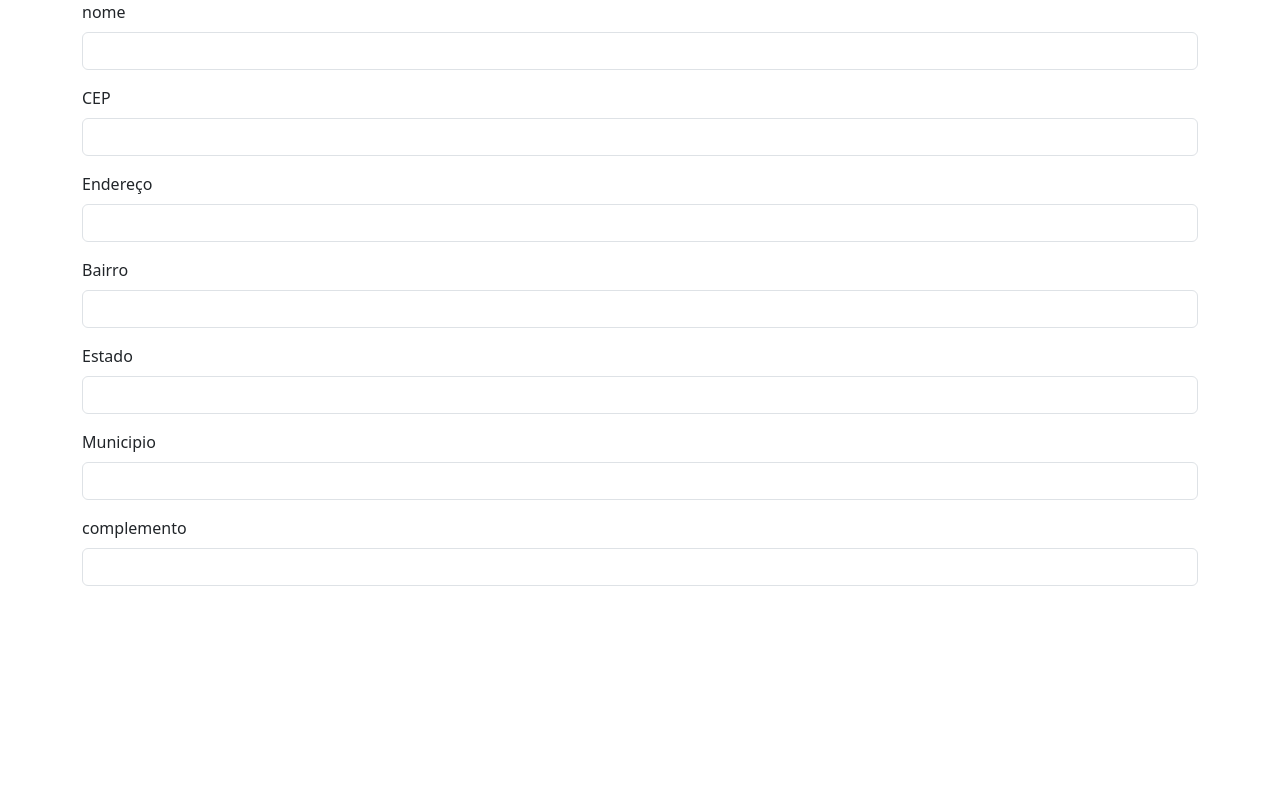
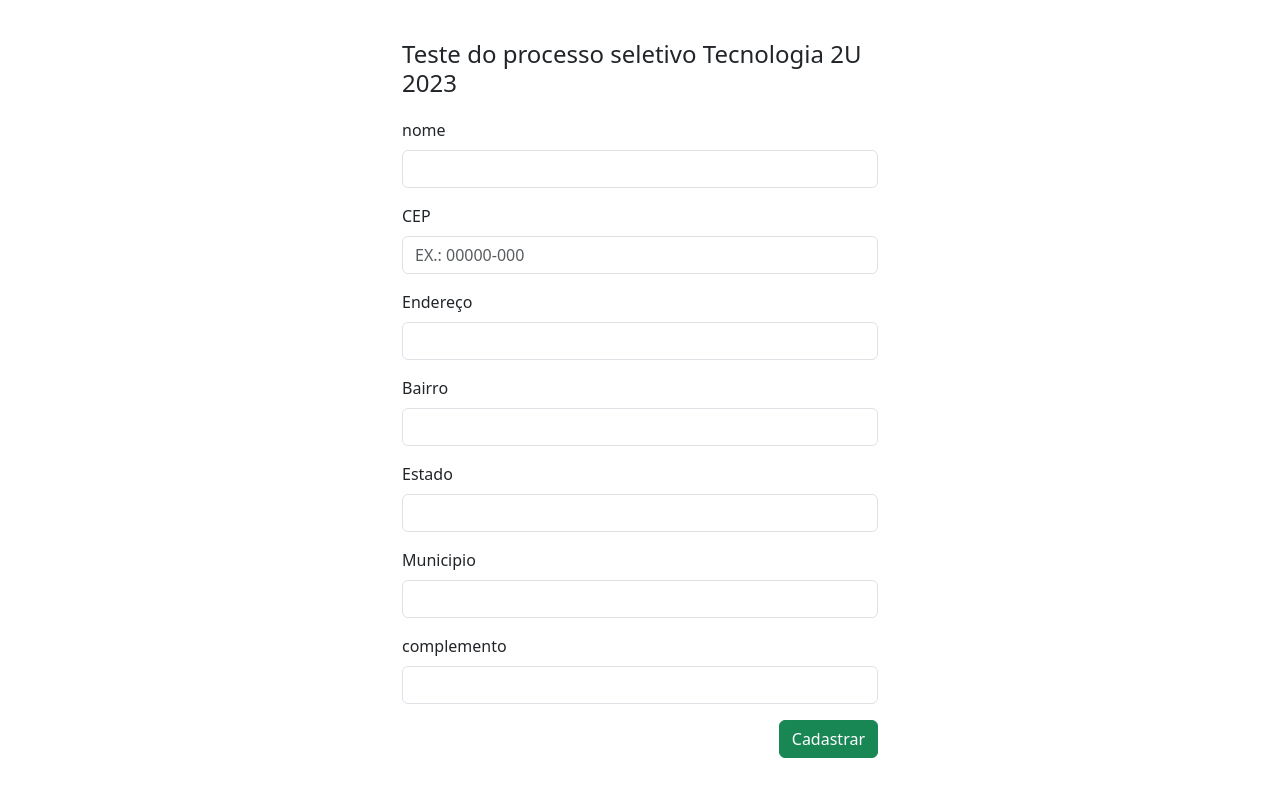
Before and after one commit to Alexandrodasilva/2U, a PHP site: page / in a window 1280 px wide. Run offline with PHP 8.4, Linux system fonts and the light colour scheme.

Commit message:
criei uma um arquivo php para onde irei enviar os arquivos e enviar para o banco, no index fiz o method post para enviar o cadastro e um required para cadastrar as informações, só não fiz em complemento, fica opcional.

```diff
--- a/index.php
+++ b/index.php
@@ -5,38 +5,47 @@
     <meta http-equiv="X-UA-Compatible" content="IE=edge">
     <meta name="viewport" content="width=device-width, initial-scale=1.0">
     <link href="https://cdn.jsdelivr.net/npm/bootstrap@5.3.0-alpha1/dist/css/bootstrap.min.css" rel="stylesheet" integrity="sha384-GLhlTQ8iRABdZLl6O3oVMWSktQOp6b7In1Zl3/Jr59b6EGGoI1aFkw7cmDA6j6gD" crossorigin="anonymous">
+    <style type="text/css">
+        #tamanhoContainer{
+            width: 500px;
+        }
+    </style>
     <title>Processo Seletivo 2U</title>
 </head>
 <body>
-    <div class="container">
-        <form>
+    <div class="container" id="tamanhoContainer" style="margin-top: 40px">
+        <h4>Teste do processo seletivo Tecnologia 2U 2023</h4>
+        <form method="POST" action="inserir_cadastro.php" style="margin-top: 20px">
             <div class="mb-3">
-                <label for="exampleFormControlInput1" class="form-label">nome</label>
-                <input type="text" class="form-control" id="exampleFormControlInput1" >
+                <label for="exampleFormControlInput1" class="form-label" >nome</label>
+                <input type="text" class="form-control" id="exampleFormControlInput1" name="nome" required>
             </div>
             <div class="mb-3">
-                <label for="exampleFormControlInput1" class="form-label">CEP</label>
-                <input type="number" class="form-control" id="exampleFormControlInput1" >
+                <label for="exampleFormControlInput1" class="form-label" >CEP</label>
+                <input type="number" class="form-control" id="exampleFormControlInput1" name="cep" placeholder="EX.: 00000-000" required>
             </div>
             <div class="mb-3">
-                <label for="exampleFormControlInput1" class="form-label">Endereço</label>
-                <input type="text" class="form-control" id="exampleFormControlInput1" >
+                <label for="exampleFormControlInput1" class="form-label" >Endereço</label>
+                <input type="text" class="form-control" id="exampleFormControlInput1" name="endereco" required>
             </div>
             <div class="mb-3">
-                <label for="exampleFormControlInput1" class="form-label">Bairro</label>
-                <input type="text" class="form-control" id="exampleFormControlInput1" >
+                <label for="exampleFormControlInput1" class="form-label" >Bairro</label>
+                <input type="text" class="form-control" id="exampleFormControlInput1" name="bairro" required>
             </div>
             <div class="mb-3">
-                <label for="exampleFormControlInput1" class="form-label">Estado</label>
-                <input type="text" class="form-control" id="exampleFormControlInput1" >
+                <label for="exampleFormControlInput1" class="form-label" >Estado</label>
+                <input type="text" class="form-control" id="exampleFormControlInput1" name="estado" required>
             </div>
             <div class="mb-3">
-                <label for="exampleFormControlInput1" class="form-label">Municipio</label>
-                <input type="text" class="form-control" id="exampleFormControlInput1" >
+                <label for="exampleFormControlInput1" class="form-label" >Municipio</label>
+                <input type="text" class="form-control" id="exampleFormControlInput1" name="municipio" required>
             </div>
             <div class="mb-3">
-                <label for="exampleFormControlInput1" class="form-label">complemento</label>
-                <input type="text" class="form-control" id="exampleFormControlInput1" >
+                <label for="exampleFormControlInput1" class="form-label" >complemento</label>
+                <input type="text" class="form-control" id="exampleFormControlInput1" name="complemento">
+            </div>
+            <div style="text-align: right;">
+                <button type="submit" class="btn btn-success bnt-small">Cadastrar</button>
             </div>
         </form>
     </div>
```
Also changed, not shown: inserir_cadastro.php (added, +10 -0 lines).
